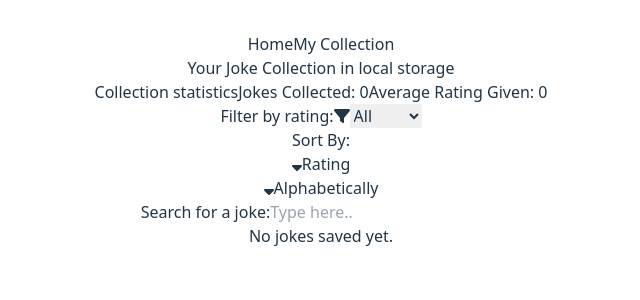
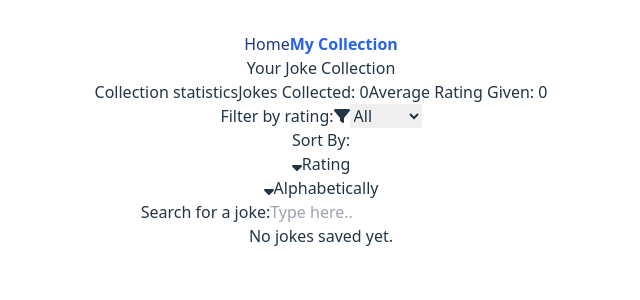
Before and after one commit to OdysseasKarastergiou/joke-collection-assignment, a Vue app: page /collection in a window 1280 px wide. Shown: the top 300 px of the page, without its empty margins (319-959 px from the left). Built offline with nearby package versions, Linux system fonts and the light colour scheme.

Commit message:
ui-ux improvements in home view

```diff
--- a/src/App.vue
+++ b/src/App.vue
@@ -2,14 +2,25 @@
 </script>
 
 <template>
-<div>
-  <nav class="bg-transparent flex justify-center p-4 flex gap-4">
-      <RouterLink to="/" class="text-blue-600">Home</RouterLink>
-      <RouterLink to="/collection" class="text-blue-600">My Collection</RouterLink>
+  <div>
+    <nav class="bg-transparent text-sm flex justify-center p-4 gap-4">
+      <RouterLink to="/" class="nav-link">Home</RouterLink>
+      <RouterLink to="/collection" class="nav-link">My Collection</RouterLink>
     </nav>
     <RouterView />
-</div>
+  </div>
 </template>
 
 <style scoped>
+.nav-link {
+  color: #1e3a8a;
+  font-weight: 500;
+  transition: all 0.2s ease;
+}
+
+.router-link-active {
+  font-weight: 700;
+  transform: scale(1.1);
+  color: #2563eb;
+}
 </style>
--- a/src/components/Home.vue
+++ b/src/components/Home.vue
@@ -1,24 +1,34 @@
 <template>
   <div class="home">
-    <span class="home__title text-xl">Joke Collection App</span>
+    <span class="home__title text-4xl">Joke Collection App</span>
     <div class="home__buttons flex flex-col my-8">
-      <span>Click to choose a joke to fetch</span>
       <div class="mt-4 flex gap-4">
-        <JokeButton color="green" @click="fetchJoke('random')">Random Joke</JokeButton>
-        <JokeButton @click="fetchJoke('programming')" class="btn">Programming Joke</JokeButton>
+        <JokeButton
+        :disabled="loading"
+        :color="loading ? 'gray' : 'green'"
+        @click="fetchJoke('random')">
+        Random Joke
+      </JokeButton>
+        <JokeButton
+        :disabled="loading"
+        :color="loading ? 'gray' : 'blue'"
+        @click="fetchJoke('programming')"
+        class="btn">
+        Programming Joke
+      </JokeButton>
       </div>
     </div>
     <div v-if="loading">Loading...</div>
     <div v-if="error">{{ error }}</div>
     <JokeCard v-if="joke" :joke="joke" />
-    <JokeButton v-if="joke" @click="saveJoke(joke)" class="btn mt-4">Save to Collection</JokeButton>
+    <JokeButton color="indigo" v-if="joke" @click="saveJoke(joke)" class="btn mt-4">Save to Collection</JokeButton>
 
   </div>
 </template>
 
 <script setup>
 import { useJokes } from '../api/jokes';
-import JokeButton from './JokeButton.vue';
+import JokeButton from './common/JokeButton.vue';
 import JokeCard from './JokeCard.vue';
 
 const { joke, loading, error, fetchJoke } = useJokes();
--- a/src/components/JokeCard.vue
+++ b/src/components/JokeCard.vue
@@ -1,5 +1,11 @@
 <template>
-    <div class="card border p-6 rounded-xl bg-white transition-transform hover:scale-110">
+  <div
+  class="card border p-6 rounded-2xl bg-white hover:scale-[1.1] transition-all duration-300"
+  :class="{
+  'border-4 border-green-400': joke.type === 'general',
+  'border-4 border-blue-400': joke.type === 'programming'
+}"
+  >
     <p class="text-xl font-semibold text-gray-800">{{ joke.setup }}</p>
     <transition name="fade" mode="out-in">
     <JokeButton
@@ -7,6 +13,7 @@
       @click="revealed = true"
       key="button"
       class="mt-4"
+      :color="joke.type === 'general' ? 'green' : 'blue'"
     >
       Reveal punchline
     </JokeButton>
@@ -25,11 +32,13 @@
 
 <script setup>
 import { ref, watch } from 'vue';
-  import JokeButton from './JokeButton.vue';
-  import StarRating from './StarRating.vue';
+import JokeButton from './common/JokeButton.vue';
+import StarRating from './common/StarRating.vue';
+
 const { joke } = defineProps(['joke']);
-  const revealed = ref(false)
+const revealed = ref(false);
 const rating = ref(joke.rating || 0);
+
 watch(rating, (newRating) => {
   joke.rating = newRating;
 });
--- a/src/components/JokeCollection.vue
+++ b/src/components/JokeCollection.vue
@@ -1,6 +1,6 @@
 <template>
   <div class="p-6">
-    <h2 class="text-xl mb-4">Your Joke Collection in local storage</h2>
+    <h2 class="text-xl mb-4">Your Joke Collection</h2>
     <div class="flex flex-col p-4 border border-gray-300 rounded-xl shadow-sm mb-6 bg-black">
       <span class="text-xl font-bold mb-2">Collection statistics</span>
       <span class="text-sm">Jokes Collected: {{ jokesCount }} </span>
@@ -43,7 +43,7 @@
 <script setup>
 import { ref, computed, onMounted } from 'vue';
 import JokeCard from './JokeCard.vue';
-import JokeButton from './JokeButton.vue';
+import JokeButton from './common/JokeButton.vue';
 import SearchBar from './common/SearchBar.vue';
 
 const jokes = ref([]);
--- a/src/components/JokeButton.vue
+++ b/src/components/common/JokeButton.vue
@@ -1,7 +1,7 @@
 <template>
     <button
       :class="[
-        'px-4 py-2 rounded text-white font-semibold transition',
+        'px-4 py-2 text-black font-semibold transition duration-300',
         colorClasses
       ]"
     >
@@ -21,11 +21,12 @@
 
   const colorClasses = computed(() => {
     const colors = {
-      blue: 'bg-blue-600 hover:bg-blue-700',
-      red: 'bg-red-600 hover:bg-red-700',
-      green: 'bg-green-600 hover:bg-green-700',
-      yellow: 'bg-yellow-500 hover:bg-yellow-600',
-      gray: 'bg-gray-600 hover:bg-gray-700'
+      blue: 'bg-blue-200 hover:bg-blue-600 hover:text-white',
+      red: 'bg-red-600 hover:bg-red-800',
+      green: 'bg-green-200 hover:bg-green-600 hover:text-white',
+      yellow: 'bg-yellow-500 hover:bg-yellow-800',
+      gray: 'bg-gray-600 hover:bg-gray-800',
+      indigo: 'bg-indigo-400 hover:bg-indigo-600'
     }
 
     return colors[props.color] || colors.blue
```
Also changed, not shown: src/components/common/StarRating.vue (renamed from src/components/StarRating.vue). Lines whose indentation alone changed are shown as unchanged.
